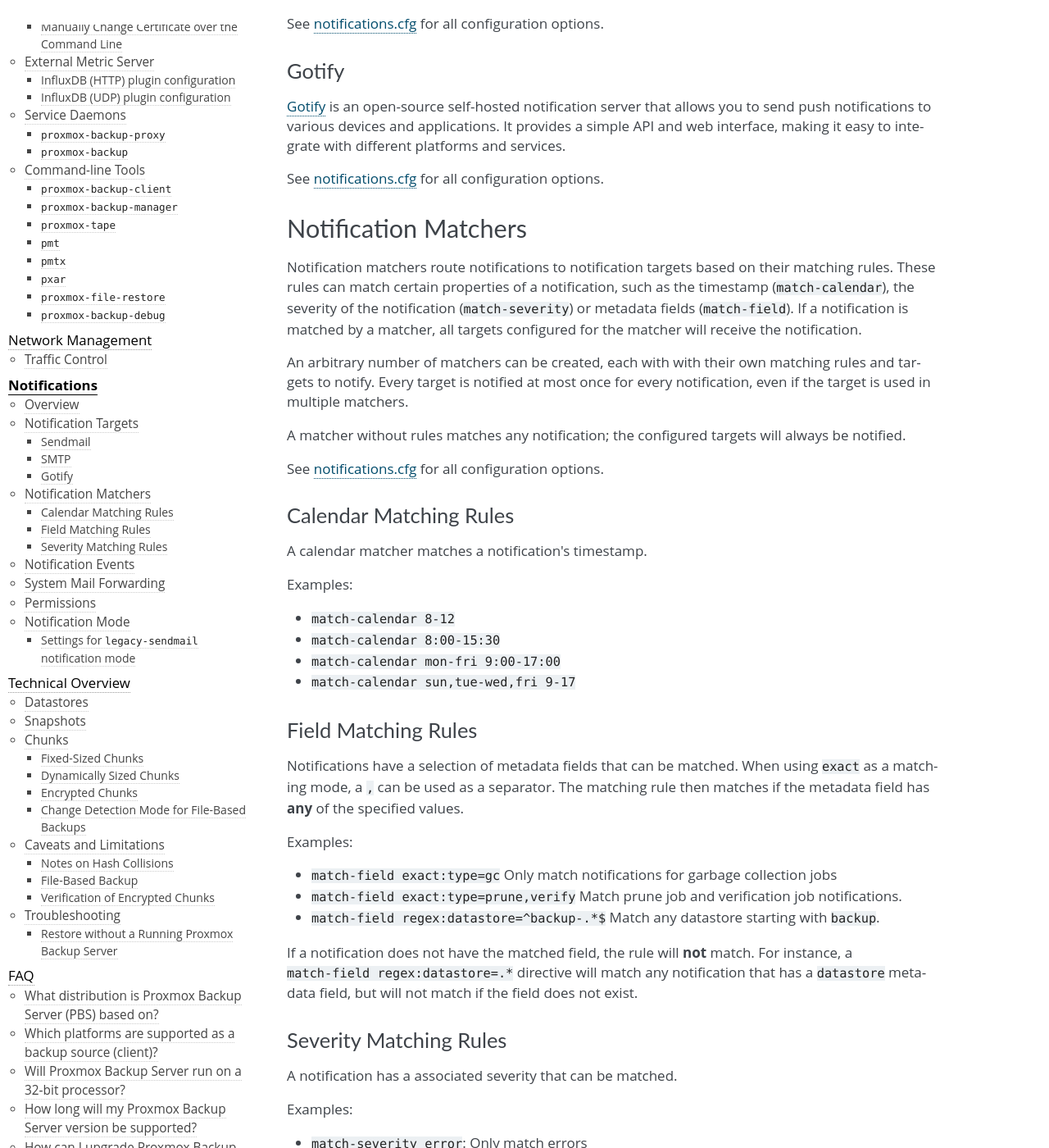
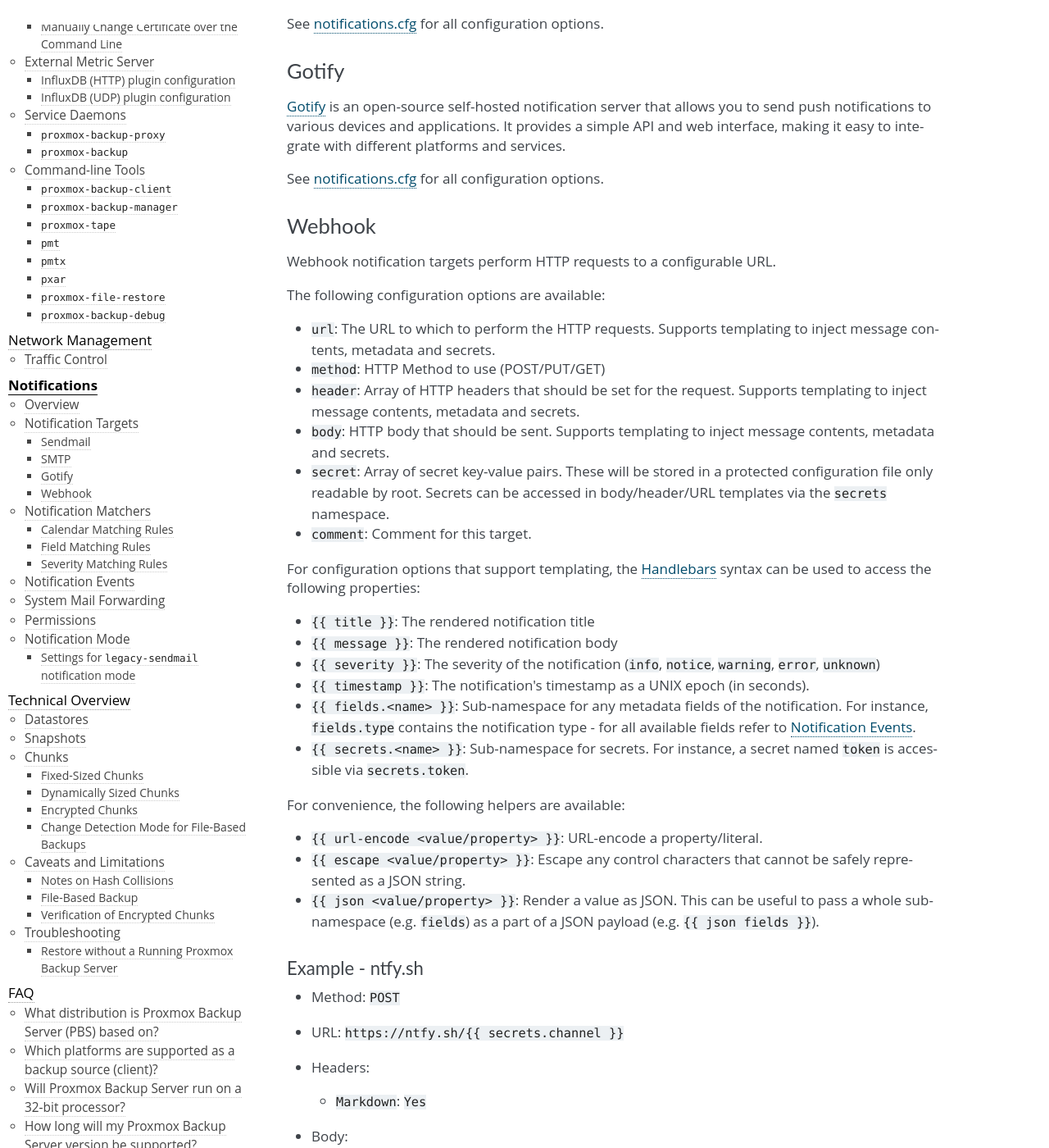
Before and after one commit to rikka-chunibyo/PBS-X, a Sphinx documentation site: the page built from docs/notifications.rst, in a window 1280 px wide and 1400 px high, scrolled down 1433 px. Shown: the whole window at 82% size. Built offline with Sphinx 7.4.7, drawn with Linux system fonts in a browser that asks for light colours; some of the changed text lies outside the part shown.

Commit message:
docs: notification: add webhook endpoint documentation
Same information as in pve-docs but translated to restructured text.

Signed-off-by: Lukas Wagner <l.wagner@proxmox.com>

````diff
--- a/docs/notifications.rst
+++ b/docs/notifications.rst
@@ -84,6 +84,106 @@ applications. It provides a simple API and web interface, making it easy to
 integrate with different platforms and services.
 
 See :ref:`notifications.cfg` for all configuration options.
+
+.. _notification_targets_webhook:
+Webhook
+^^^^^^^
+Webhook notification targets perform HTTP requests to a configurable URL.
+
+The following configuration options are available:
+
+* ``url``: The URL to which to perform the HTTP requests.
+  Supports templating to inject message contents, metadata and secrets.
+* ``method``: HTTP Method to use (POST/PUT/GET)
+* ``header``: Array of HTTP headers that should be set for the request.
+  Supports templating to inject message contents, metadata and secrets.
+* ``body``: HTTP body that should be sent.
+  Supports templating to inject message contents, metadata and secrets.
+* ``secret``: Array of secret key-value pairs. These will be stored in
+  a protected configuration file only readable by root. Secrets can be
+  accessed in body/header/URL templates via the ``secrets`` namespace.
+* ``comment``: Comment for this target.
+
+For configuration options that support templating, the
+`Handlebars <https://handlebarsjs.com>`_ syntax can be used to
+access the following properties:
+
+* ``{{ title }}``: The rendered notification title
+* ``{{ message }}``: The rendered notification body
+* ``{{ severity }}``: The severity of the notification (``info``, ``notice``,
+  ``warning``, ``error``, ``unknown``)
+* ``{{ timestamp }}``: The notification's timestamp as a UNIX epoch (in seconds).
+* ``{{ fields.<name> }}``: Sub-namespace for any metadata fields of the
+  notification. For instance, ``fields.type`` contains the notification
+  type - for all available fields refer to :ref:`notification_events`.
+* ``{{ secrets.<name> }}``: Sub-namespace for secrets. For instance, a secret
+  named ``token`` is accessible via ``secrets.token``.
+
+For convenience, the following helpers are available:
+
+* ``{{ url-encode <value/property> }}``: URL-encode a property/literal.
+* ``{{ escape <value/property> }}``: Escape any control characters that cannot
+  be safely represented as a JSON string.
+* ``{{ json <value/property> }}``: Render a value as JSON. This can be useful
+  to pass a whole sub-namespace (e.g. ``fields``) as a part of a JSON payload
+  (e.g. ``{{ json fields }}``).
+
+Example - ntfy.sh
+"""""""""""""""""
+
+* Method: ``POST``
+* URL: ``https://ntfy.sh/{{ secrets.channel }}``
+* Headers:
+
+  * ``Markdown``: ``Yes``
+* Body::
+
+    ```
+    {{ message }}
+    ```
+
+* Secrets:
+
+  * ``channel``: ``<your ntfy.sh channel>``
+
+Example - Discord
+"""""""""""""""""
+
+* Method: ``POST``
+* URL: ``https://discord.com/api/webhooks/{{ secrets.token }}``
+* Headers:
+
+  * ``Content-Type``: ``application/json``
+
+* Body::
+
+    {
+      "content": "``` {{ escape message }}```"
+    }
+
+* Secrets:
+
+  * ``token``: ``<token>``
+
+Example - Slack
+"""""""""""""""
+
+* Method: ``POST``
+* URL: ``https://hooks.slack.com/services/{{ secrets.token }}``
+* Headers:
+
+  * ``Content-Type``: ``application/json``
+
+* Body::
+
+    {
+      "text": "``` {{escape message}}```",
+      "type": "mrkdwn"
+    }
+
+* Secrets:
+
+  * ``token``: ``<token>``
 
 .. _notification_matchers:
 
````
